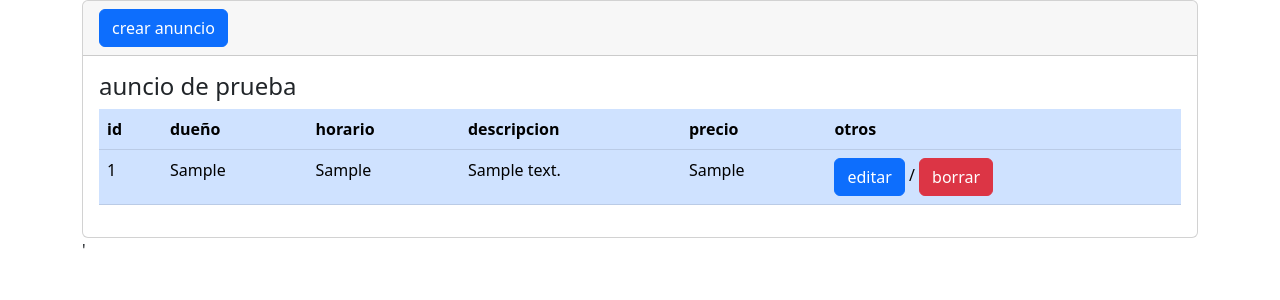
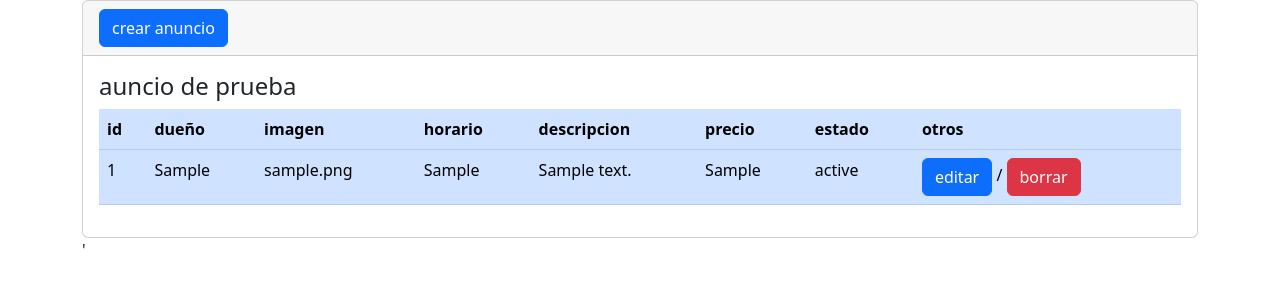
Before and after one commit to SebaValle/mi-estacionamiento, a Django app: page /anuncio in a window 1280 px wide. Shown: the part 56-356 px from the top of the page. Run offline with Django 4.2, Linux system fonts and the light colour scheme; tables that the repository leaves empty hold one stand-in row (values such as "Sample post").

Commit message:
actualisasion de index

```diff
--- a/estacionamiento/anuncio/templates/anuncio/index.html
+++ b/estacionamiento/anuncio/templates/anuncio/index.html
@@ -18,9 +18,11 @@
                             <tr>
                                 <th scope="col">id</th>
                                 <th scope="col">dueño</th>
+                                <th scope="col">imagen</th>
                                 <th scope="col">horario</th>
                                 <th scope="col">descripcion</th>
                                 <th scope="col">precio</th>
+                                <th scope="col">estado</th>
                                 <th scope="col">otros</th>
                             </tr>
                         </thead>
@@ -29,9 +31,11 @@
                             <tr class="">
                                 <td>{{publicacion.id}}</td>
                                 <td>{{publicacion.dueno}}</td>
+                                <td>{{publicacion.imagen}}</td>
                                 <td>{{publicacion.horario}}</td>
                                 <td>{{publicacion.descripcion}}</td>
                                 <td>{{publicacion.precio}}</td>
+                                <td>{{publicacion.estado}}</td>
                                 <td><a name="" id="" class="btn btn-primary" href="{% url 'modificar' %}" role="button">editar</a> / <a name="" id="" class="btn btn-danger" href="#" role="button">borrar</a></td>
                             </tr>
                             {% endfor %}
```
